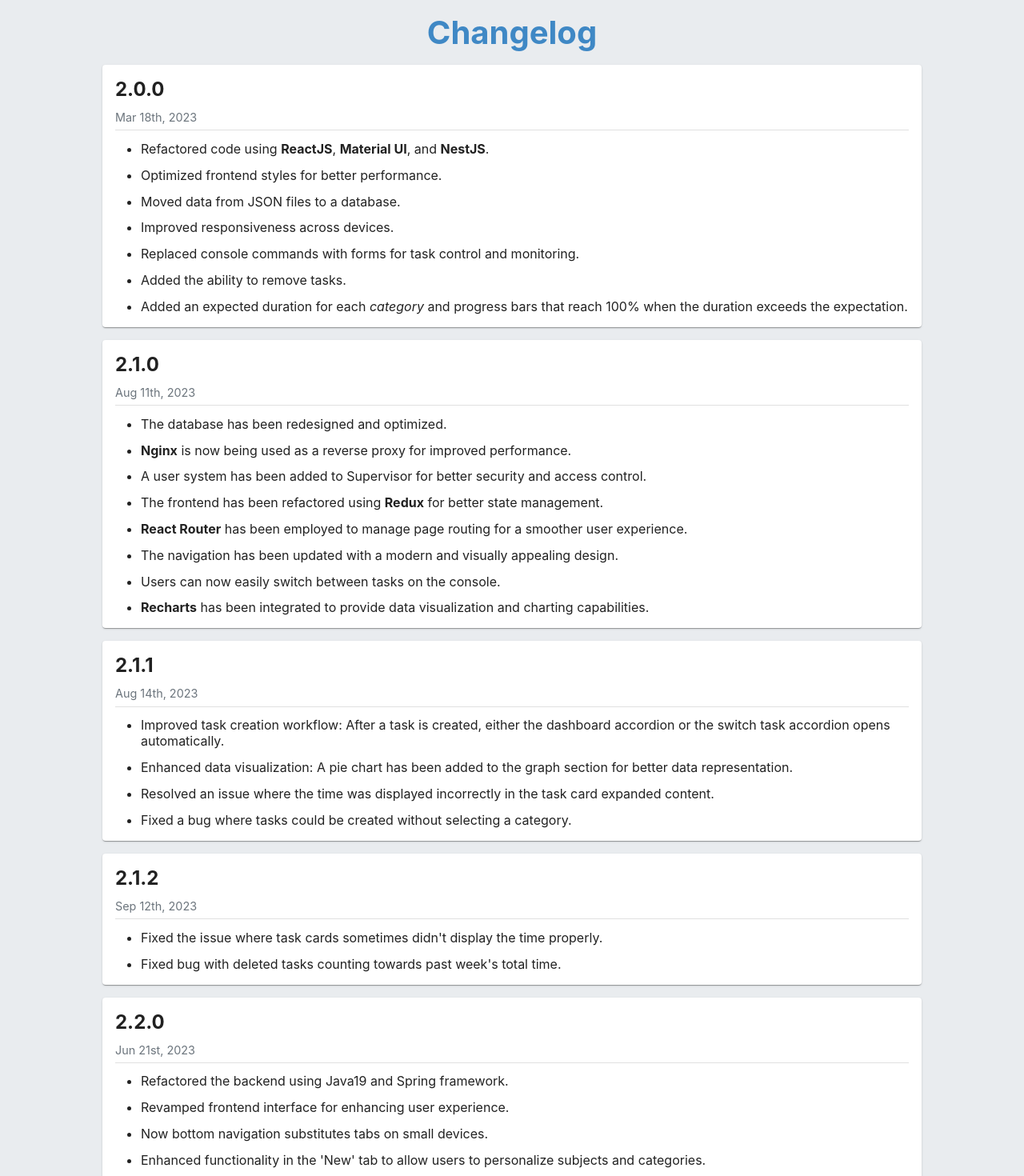
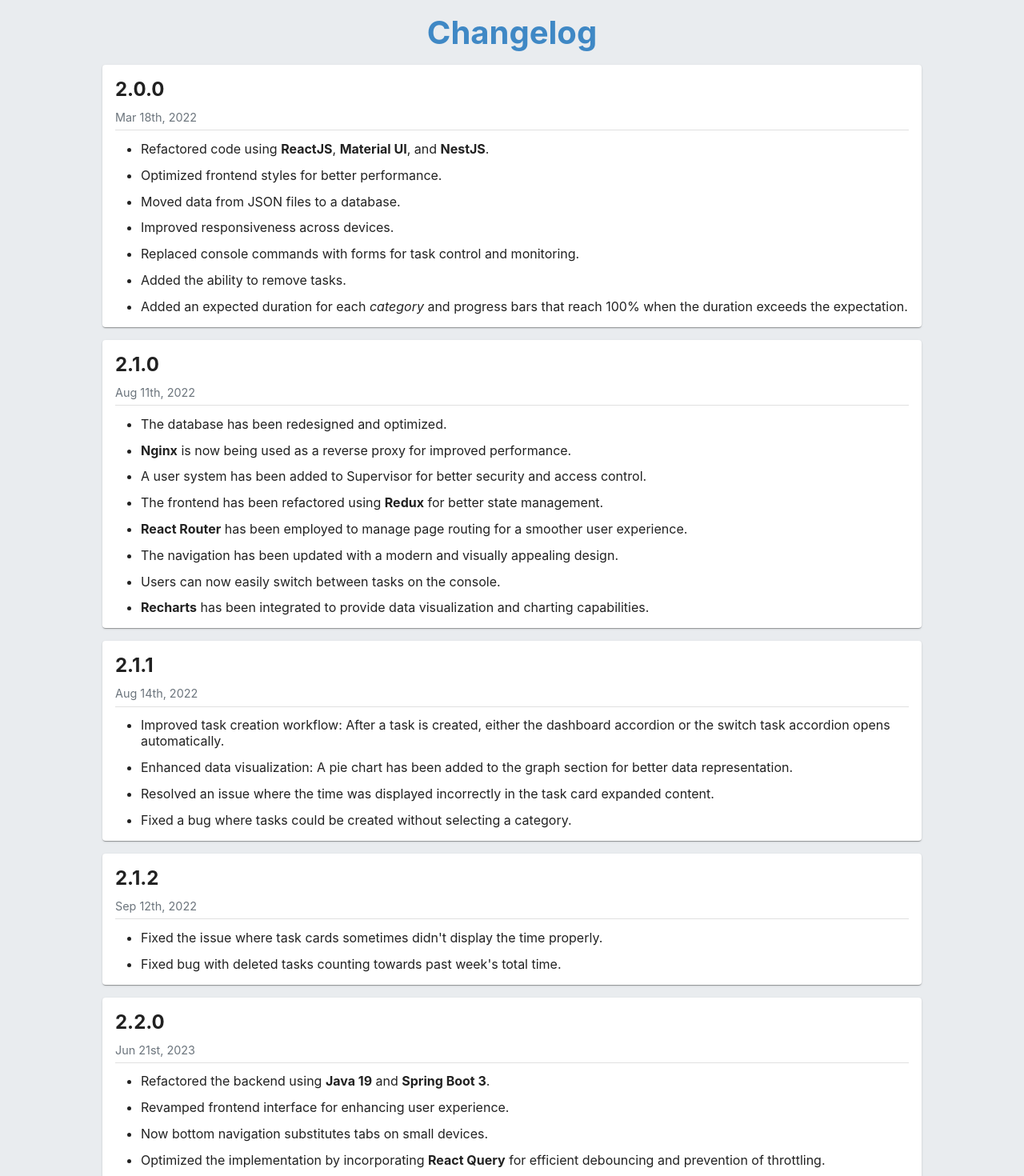
Before and after one commit to typinghare/supervisor-react, a React (Create React App) app: page /supervisor/about in a window 1280 px wide. Shown: the part 460-1930 px from the top of the page at 80% size. Built offline with nearby package versions, Linux system fonts and the light colour scheme.

Commit message:
fix: changelog dates; changelog container margin.

```diff
--- a/src/components/About/AboutPage.tsx
+++ b/src/components/About/AboutPage.tsx
@@ -76,13 +76,19 @@
  * @constructor
  */
 function ChangelogContent(): JSX.Element {
+    const styles = collectStyles({
+        root: {
+            marginBottom: '2em',
+        },
+    })
+
     return (
-        <>
+        <Box sx={styles.root}>
             <Changelog200 />
             <Changelog210 />
             <Changelog211 />
             <Changelog212 />
             <Changelog220 />
-        </>
+        </Box>
     )
 }
--- a/src/components/About/Changelog/Changelog200.tsx
+++ b/src/components/About/Changelog/Changelog200.tsx
@@ -5,7 +5,7 @@
     return (
         <Changelog
             version='2.0.0'
-            releaseDate={moment('03/18/2023').toDate()}
+            releaseDate={moment('03/18/2022').toDate()}
         >
             <ul>
                 <li>
--- a/src/components/About/Changelog/Changelog210.tsx
+++ b/src/components/About/Changelog/Changelog210.tsx
@@ -5,7 +5,7 @@
     return (
         <Changelog
             version='2.1.0'
-            releaseDate={moment('08/11/2023').toDate()}
+            releaseDate={moment('08/11/2022').toDate()}
         >
             <ul>
                 <li>The database has been redesigned and optimized.</li>
--- a/src/components/About/Changelog/Changelog211.tsx
+++ b/src/components/About/Changelog/Changelog211.tsx
@@ -5,7 +5,7 @@
     return (
         <Changelog
             version='2.1.1'
-            releaseDate={moment('08/14/2023').toDate()}
+            releaseDate={moment('08/14/2022').toDate()}
         >
             <ul>
                 <li>
--- a/src/components/About/Changelog/Changelog212.tsx
+++ b/src/components/About/Changelog/Changelog212.tsx
@@ -5,7 +5,7 @@
     return (
         <Changelog
             version='2.1.2'
-            releaseDate={moment('09/12/2023').toDate()}
+            releaseDate={moment('09/12/2022').toDate()}
         >
             <ul>
                 <li>Fixed the issue where task cards sometimes didn't display the time properly.</li>
--- a/src/components/About/Changelog/Changelog220.tsx
+++ b/src/components/About/Changelog/Changelog220.tsx
@@ -9,7 +9,7 @@
         >
             <ul>
                 <li>
-                    Refactored the backend using Java19 and Spring framework.
+                    Refactored the backend using <b>Java 19</b> and <b>Spring Boot 3</b>.
                 </li>
 
                 <li>
@@ -21,7 +21,12 @@
                 </li>
 
                 <li>
-                    Enhanced functionality in the 'New' tab to allow users to personalize subjects and categories.
+                    Optimized the implementation by incorporating <b>React Query</b> for efficient
+                    debouncing and prevention of throttling.
+                </li>
+
+                <li>
+                    Enhanced functionality in the New tab to allow users to personalize subjects and categories.
                 </li>
 
                 <li>
```
Also changed, not shown: 8 other files (tests, documents, lock files or other folders).
